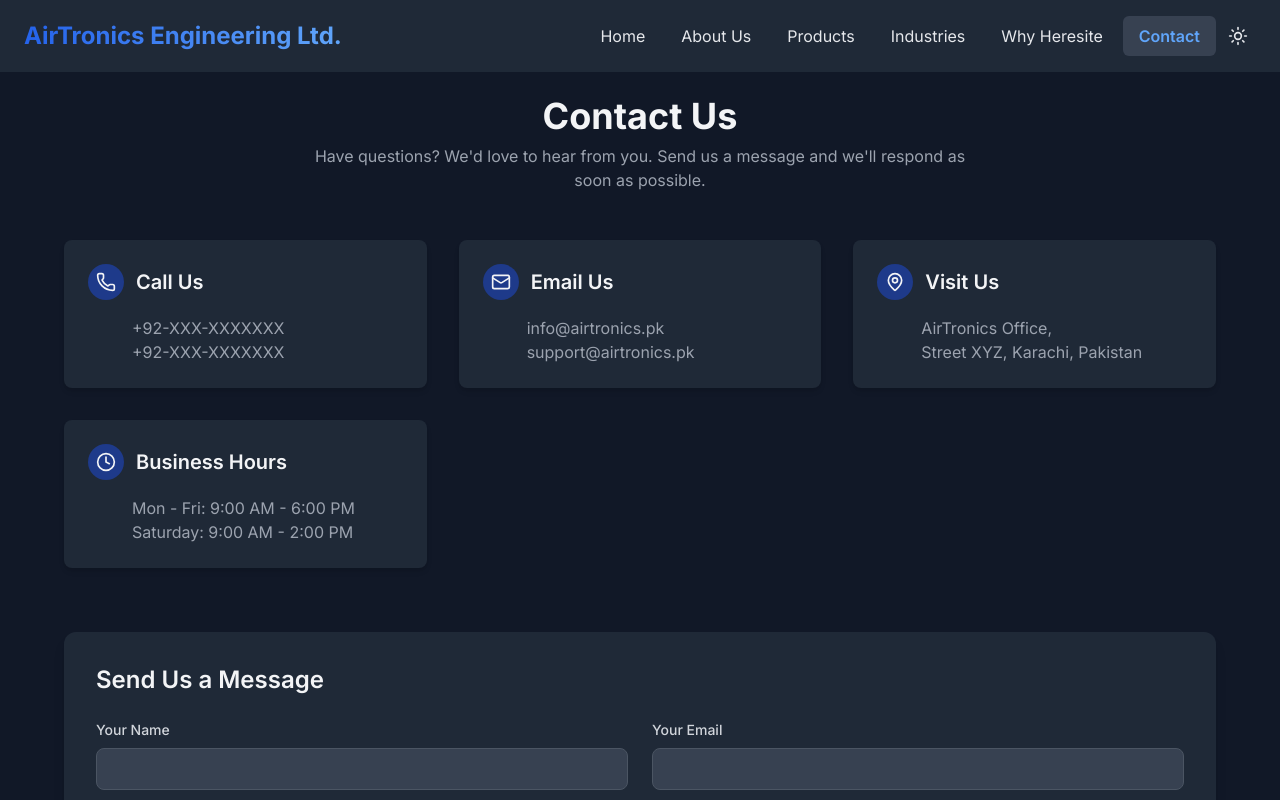
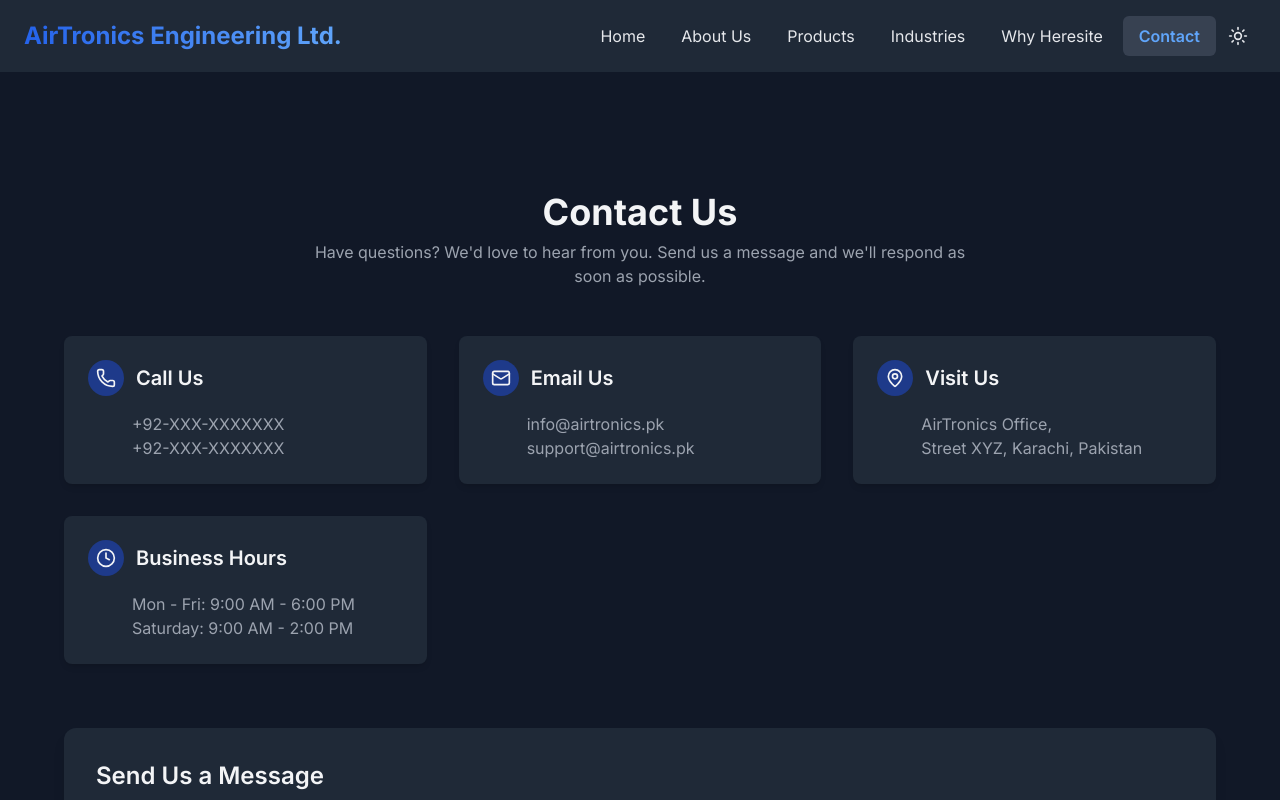
Before and after one commit to nomiscientist/airtronics, a Next.js app: page /contact in a window 1280 px wide. Shown: the top 800 px of the page. Built offline with nearby package versions, Linux system fonts and the light colour scheme.

Commit message:
img animated and spacing added

```diff
--- a/app/about/page.tsx
+++ b/app/about/page.tsx
@@ -1,8 +1,10 @@
+import PageWrapper from '@/components/PageWrapper'
 import Image from 'next/image'
 import team from '@/assets/1.webp'
 
 export default function About() {
   return (
+    <PageWrapper>
       <div className="container mx-auto px-4 py-16">
         <h1 className="text-4xl font-bold mb-8 text-center text-gray-900 dark:text-gray-100">About AirTronics</h1>
 
@@ -65,5 +67,6 @@
           </div>
         </div>
       </div>
+    </PageWrapper>
   )
 }
--- a/app/contact/page.tsx
+++ b/app/contact/page.tsx
@@ -1,5 +1,6 @@
 'use client'
 
+import PageWrapper from '@/components/PageWrapper'
 import { useState } from 'react'
 import { Mail, Phone, MapPin, Clock, Send } from 'lucide-react'
 
@@ -59,6 +60,7 @@
   ]
 
   return (
+    <PageWrapper>
       <div className="container mx-auto px-4 py-24">
         <div className="max-w-6xl mx-auto">
           <h1 className="text-4xl font-bold mb-2 text-center text-gray-900 dark:text-gray-100">
@@ -191,5 +193,6 @@
           </div>
         </div>
       </div>
+    </PageWrapper>
   )
 }
--- a/app/globals.css
+++ b/app/globals.css
@@ -98,3 +98,31 @@
 .client-card:hover .client-name {
   @apply translate-y-0;
 }
+
+/* Add these animation classes */
+@keyframes fadeIn {
+  from {
+    opacity: 0;
+    transform: translateY(20px);
+  }
+  to {
+    opacity: 1;
+    transform: translateY(0);
+  }
+}
+
+.fade-in {
+  animation: fadeIn 0.5s ease-out forwards;
+}
+
+.animate-delay-100 {
+  animation-delay: 100ms;
+}
+
+.animate-delay-200 {
+  animation-delay: 200ms;
+}
+
+.animate-delay-300 {
+  animation-delay: 300ms;
+}
--- a/app/industries/page.tsx
+++ b/app/industries/page.tsx
@@ -1,3 +1,4 @@
+import PageWrapper from '@/components/PageWrapper'
 import Image from 'next/image'
 import hvac from '@/assets/HVAC-units.jpg'
 import container from '@/assets/shipping-1.jpg'
@@ -7,6 +8,7 @@
 
 export default function Industries() {
   return (
+    <PageWrapper>
       <div className="container mx-auto px-4 py-16">
         <h1 className="text-4xl font-bold mb-8 text-center text-gray-900 dark:text-gray-100">Industries We Serve</h1>
 
@@ -67,5 +69,6 @@
           </div>
         </div>
       </div>
+    </PageWrapper>
   )
 }
--- a/app/layout.tsx
+++ b/app/layout.tsx
@@ -20,7 +20,9 @@
       <body className={`${inter.className} bg-gray-100 dark:bg-gray-900 text-gray-900 dark:text-gray-100`}>
         <Header />
         <main className="min-h-screen">
-          {children}
+          <div className="fade-in opacity-0">
+            {children}
+          </div>
         </main>
         <Footer />
       </body>
--- a/app/products/page.tsx
+++ b/app/products/page.tsx
@@ -5,6 +5,7 @@
 import coastal from '@/assets/powder-coating-process_1.jpg'
 import specialized from '@/assets/SpecializedCoatings-retouched.jpg'
 import product from '@/assets/hvac-coating-testimonial.jpg'
+import PageWrapper from '@/components/PageWrapper'
 
 // Define interface for ProductCard props
 interface ProductCardProps {
@@ -62,6 +63,7 @@
   ]
 
   return (
+    <PageWrapper>
       <div className="container mx-auto px-4 py-16">
         <h1 className="text-4xl font-bold mb-8 text-center text-gray-900 dark:text-gray-100">Products and Solutions</h1>
 
@@ -142,5 +144,6 @@
           </div>
         </section>
       </div>
+    </PageWrapper>
   )
 }
--- a/app/why-heresite/page.tsx
+++ b/app/why-heresite/page.tsx
@@ -1,9 +1,11 @@
+import PageWrapper from '@/components/PageWrapper'
 import Image from 'next/image'
 import heresite from '@/assets/heresite-facebook-og-image.jpg'
 
 
 export default function WhyHeresite() {
   return (
+    <PageWrapper>
       <div className="container mx-auto px-4 py-16">
         <h1 className="text-4xl font-bold mb-8 text-center text-gray-900 dark:text-gray-100">Why Choose Heresite?</h1>
 
@@ -114,5 +116,6 @@
           </div>
         </section>
       </div>
+    </PageWrapper>
   )
 }
--- /dev/null
+++ b/components/PageWrapper.tsx
@@ -0,0 +1,13 @@
+export default function PageWrapper({
+  children,
+  className = ''
+}: {
+  children: React.ReactNode
+  className?: string
+}) {
+  return (
+    <div className={`pt-24 fade-in opacity-0 ${className}`}>
+      {children}
+    </div>
+  )
+}
```
Lines whose indentation alone changed are shown as unchanged.
